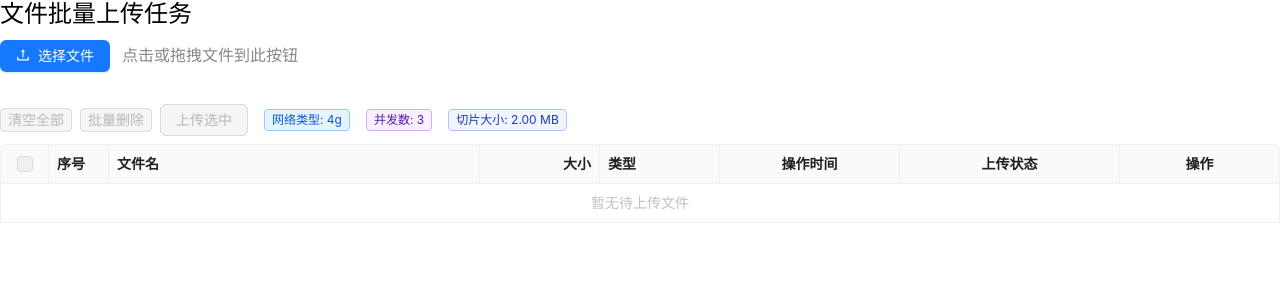
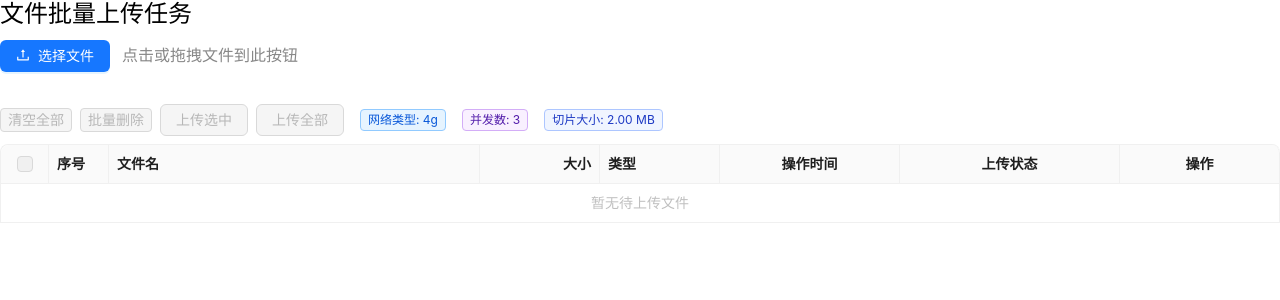
Before and after one commit to frankvane/react-upload, a React (Vite) app: page / in a window 1280 px wide. Shown: the top 300 px of the page. Built offline with nearby package versions, Linux system fonts and the light colour scheme.

Commit message:
feat: 在文件上传面板中添加“上传全部”按钮，优化用户上传体验

```diff
--- a/src/components/FileUploader/UploadTask/components/FileListPanel.tsx
+++ b/src/components/FileUploader/UploadTask/components/FileListPanel.tsx
@@ -58,6 +58,7 @@ const FileListPanel: React.FC<FileListPanelProps> = ({
     handleStartUploadWithAutoMD5,
     handleRetry,
     setFiles,
+    handleStartAll,
   } = useFileUploadQueue({
     apiPrefix: DEFAULT_API_PREFIX,
     chunkSize: networkChunkSize,
@@ -349,6 +350,14 @@ const FileListPanel: React.FC<FileListPanelProps> = ({
         >
           上传选中
         </Button>
+        <Button
+          type="primary"
+          style={{ marginLeft: 8 }}
+          onClick={handleStartAll}
+          disabled={filesState.length === 0 || uploadingAll}
+        >
+          上传全部
+        </Button>
         {typeof progress === "number" && progress < 100 && (
           <div
             style={{
```
